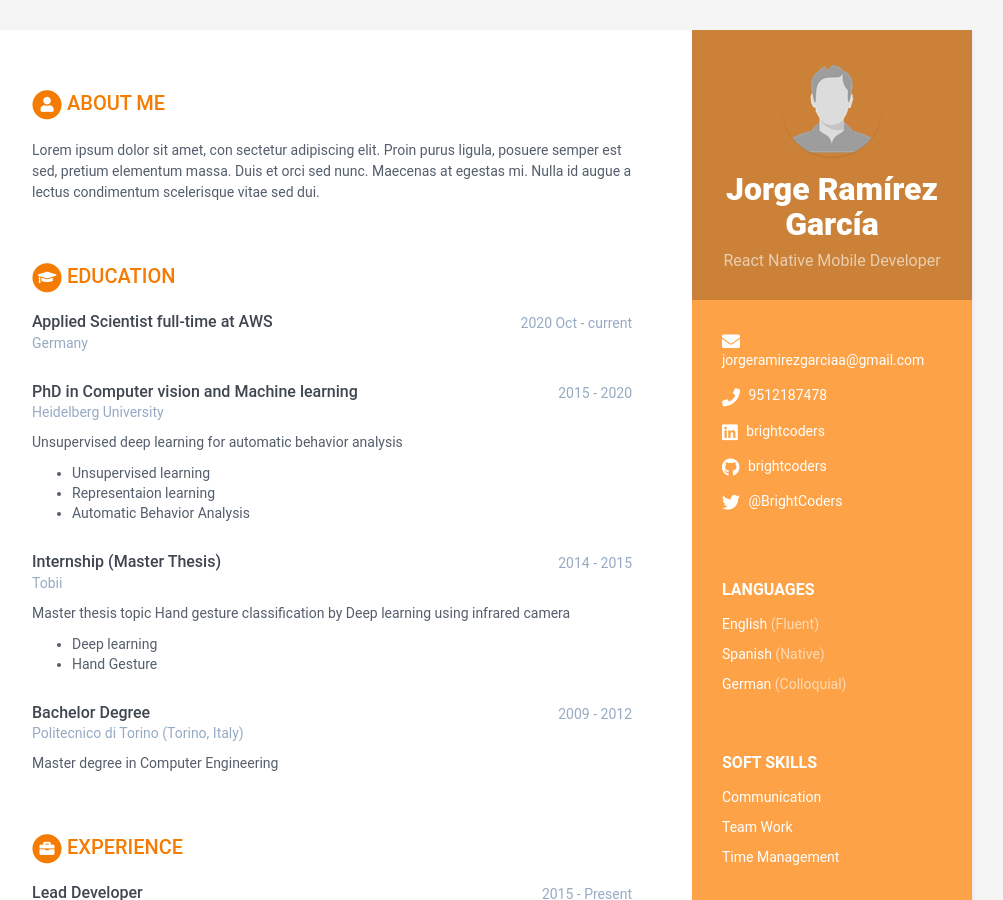
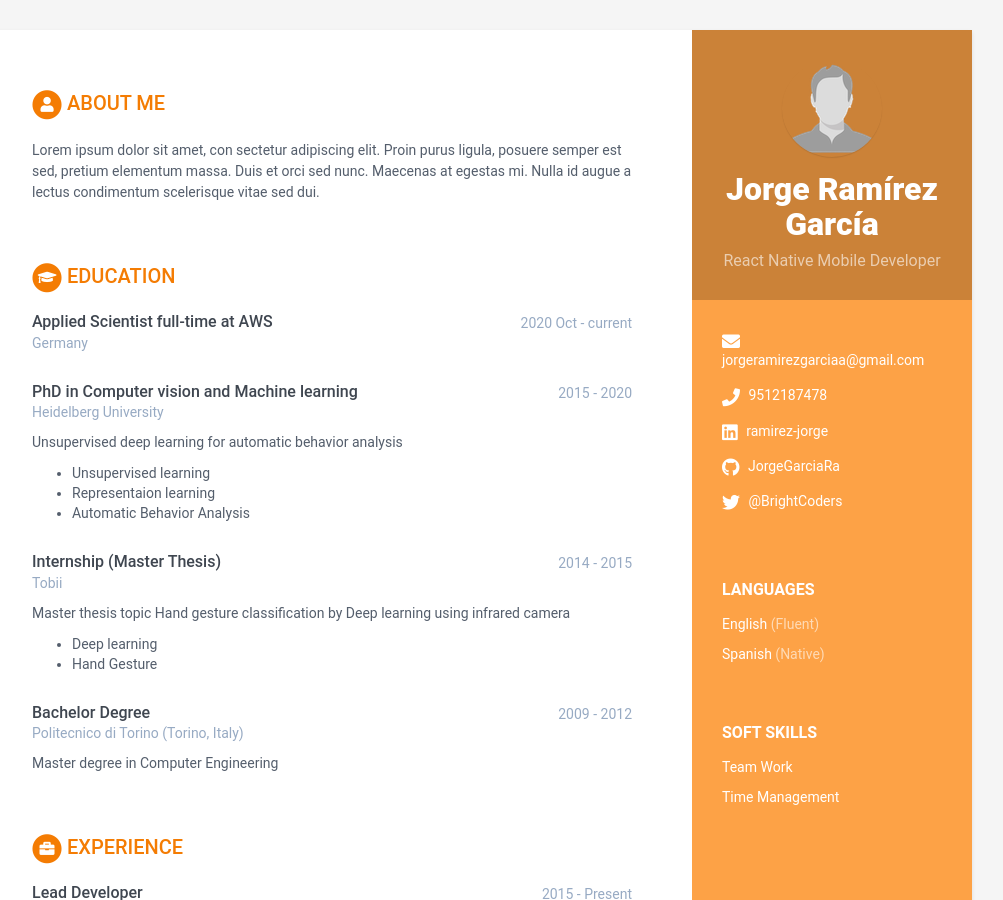
Before and after one commit to BC-NOV-20-Proyectos/resume-JorgeGarciaRa, a Jekyll site: the page built from index.html, in a window 1280 px wide and 900 px high. Shown: the whole window, without its empty margins (168-1171 px from the left). Built offline with Jekyll 4.4.1, drawn with Linux system fonts in a browser that asks for light colours.

Commit message:
Update data.yml

```diff
--- a/_data/data.yml
+++ b/_data/data.yml
@@ -15,8 +15,8 @@ sidebar:
   email: jorgeramirezgarciaa@gmail.com
   phone: 9512187478
   website: # No agregar http://
-  linkedin: brightcoders
-  github: brightcoders
+  linkedin: ramirez-jorge
+  github: JorgeGarciaRa
   gitlab:
   bitbucket:
   twitter: '@BrightCoders'
@@ -32,13 +32,8 @@ sidebar:
     - idiom: Spanish
       level: Native # Utiliza el resultado de tu examen oficial, o el nivel de acuerdo al modelo Dreyfus
 
-    - idiom: German
-      level: Colloquial
-
   # Registra aquí tus soft skills. Agrega o elimina según sea necesario
   interests:
-    - item: Communication
-      link: # dejar en blanco
 
     - item: Team Work
       link: # dejar en blanco
```
